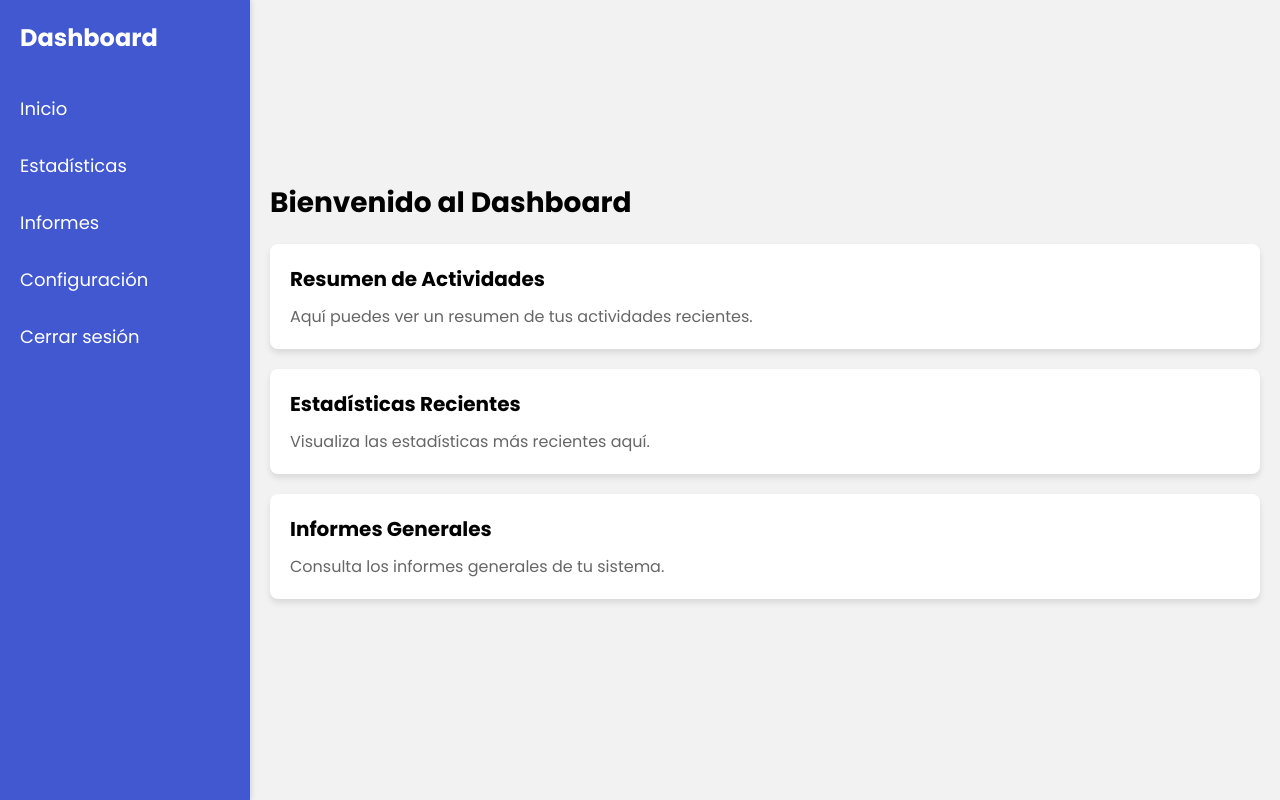
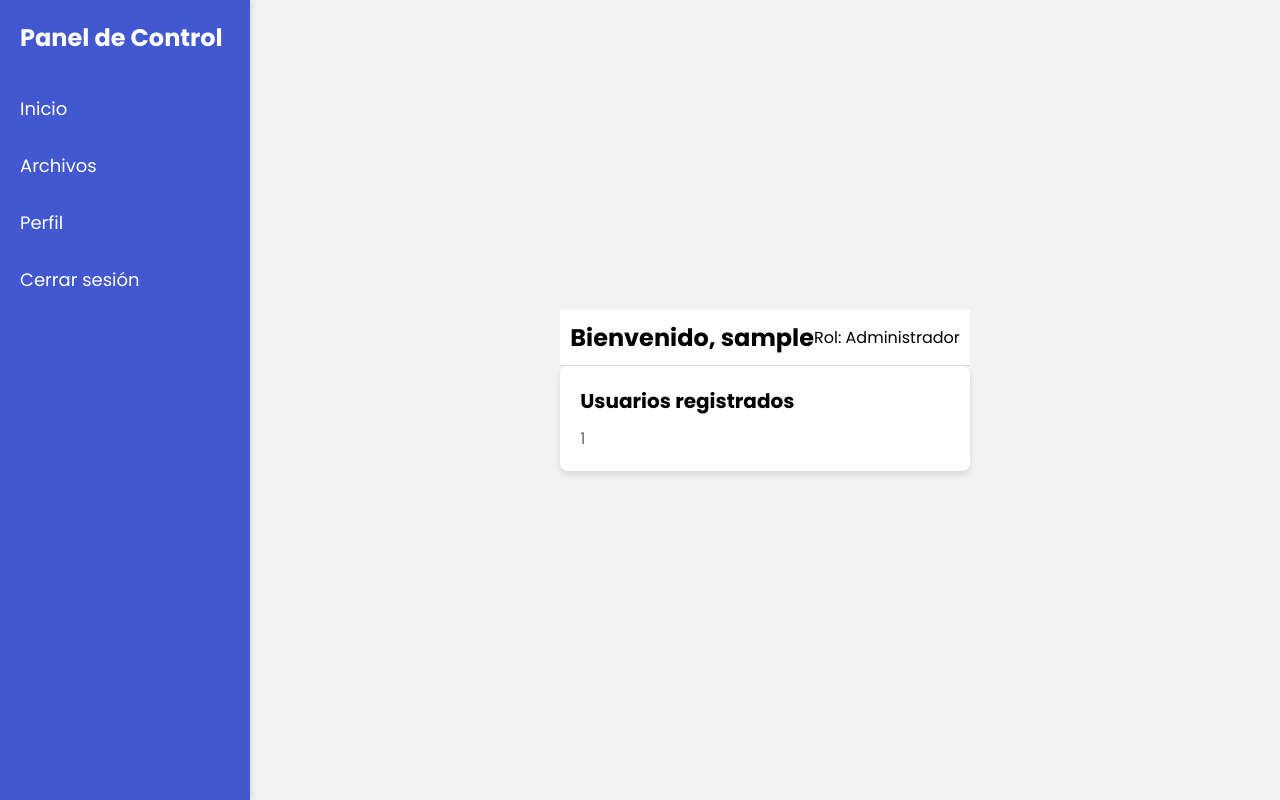
Before and after one commit to ManesCruz/LoginKonoha, a PHP site: page /Home/dashboard.php in a window 1280 px wide. Run offline with PHP 8.4, Linux system fonts and the light colour scheme; the visitor is signed in with stand-in values (Sample User, id 1); tables that the repository leaves empty or names only in its code hold one stand-in row (values such as "Sample post").

Commit message:
intento fallido de la no regresion al dashboard luego de cerrar sesion

```diff
--- a/Home/dashboard.php
+++ b/Home/dashboard.php
@@ -1,52 +1,82 @@
 <?php
 session_start();
 
-// Verifica si el usuario ha iniciado sesión
-if (!isset($_SESSION['username'])) {
-    header('Location: ../index.php');
+// Evitar caché
+header("Cache-Control: no-store, no-cache, must-revalidate, max-age=0");
+header("Cache-Control: post-check=0, pre-check=0", false);
+header("Pragma: no-cache");
+header("Expires: 0");
+
+// Verificar sesión
+if (!isset($_SESSION['username']) || empty($_SESSION['2fa_verified'])) {
+    header("Location: ../index.php");
     exit;
 }
 
-// Verifica el rol del usuario
-if ($_SESSION['role_id'] !== 1) {
-    echo "Acceso denegado. Solo los administradores pueden acceder a esta página.";
-    exit;
+// Conexión a base de datos
+require_once '../Config/Connection.php';
+$connection = new Connection();
+$pdo = $connection->getConnection();
+
+$username = $_SESSION['username'];
+$rol = $_SESSION['role_id'] ?? 0;
+
+// Cargar datos según el rol
+if ($rol === 1) {
+    $sql = "SELECT COUNT(*) AS total_usuarios FROM users";
+    $stmt = $pdo->query($sql);
+    $stats = $stmt->fetch(PDO::FETCH_ASSOC);
+} elseif ($rol === 2) {
+    $sql = "SELECT id, username FROM users";
+    $stmt = $pdo->query($sql);
+    $users = $stmt->fetchAll(PDO::FETCH_ASSOC);
 }
 ?>
-
-
 <!DOCTYPE html>
 <html lang="es">
 <head>
     <meta charset="UTF-8">
-    <meta name="viewport" content="width=device-width, initial-scale=1.0">
-    <title>Home</title>
+    <title>Panel de Control</title>
     <link rel="stylesheet" href="../css/style.css">
-    <link rel="stylesheet" href="https://fonts.googleapis.com/css2?family=Poppins:wght@200;300;400;500;600;700&display=swap">
+    <script>
+        // Bloquear botón "Atrás"
+        window.history.pushState(null, "", window.location.href);
+        window.addEventListener("popstate", () => {
+            window.history.pushState(null, "", window.location.href);
+        });
+    </script>
 </head>
 <body>
     <div class="sidebar">
-        <h2>Dashboard</h2>
+        <h2>Panel de Control</h2>
         <a href="#">Inicio</a>
-        <a href="#">Estadísticas</a>
-        <a href="#">Informes</a>
-        <a href="#">Configuración</a>
+        <a href="#">Archivos</a>
+        <a href="#">Perfil</a>
         <a href="../InicioSesion/CerrarSesion.php">Cerrar sesión</a>
     </div>
-    <div class="main">
-        <h1>Bienvenido al Dashboard</h1>
-        <div class="card">
-            <h3>Resumen de Actividades</h3>
-            <p>Aquí puedes ver un resumen de tus actividades recientes.</p>
+
+    <div class="main-content">
+        <div class="header">
+            <h1>Bienvenido, <?= htmlspecialchars($username) ?></h1>
+            <p>Rol: <?= $rol === 1 ? 'Administrador' : 'Usuario' ?></p>
         </div>
-        <div class="card">
-            <h3>Estadísticas Recientes</h3>
-            <p>Visualiza las estadísticas más recientes aquí.</p>
-        </div>
-        <div class="card">
-            <h3>Informes Generales</h3>
-            <p>Consulta los informes generales de tu sistema.</p>
-        </div>
+
+        <?php if ($rol === 1): ?>
+            <div class="card">
+                <h3>Usuarios registrados</h3>
+                <p><?= $stats['total_usuarios'] ?? 0 ?></p>
+            </div>
+        <?php elseif ($rol === 2): ?>
+            <table>
+                <tr><th>ID</th><th>Nombre de Usuario</th></tr>
+                <?php foreach ($users as $u): ?>
+                    <tr>
+                        <td><?= htmlspecialchars($u['id']) ?></td>
+                        <td><?= htmlspecialchars($u['username']) ?></td>
+                    </tr>
+                <?php endforeach; ?>
+            </table>
+        <?php endif; ?>
     </div>
 </body>
 </html>
```
Also changed, not shown: Home/dashboardUsuario.php (+26 -39 lines), InicioSesion/CerrarSesion.php (+14 -3 lines), InicioSesion/validarCodigo.php (+16 -0 lines).
